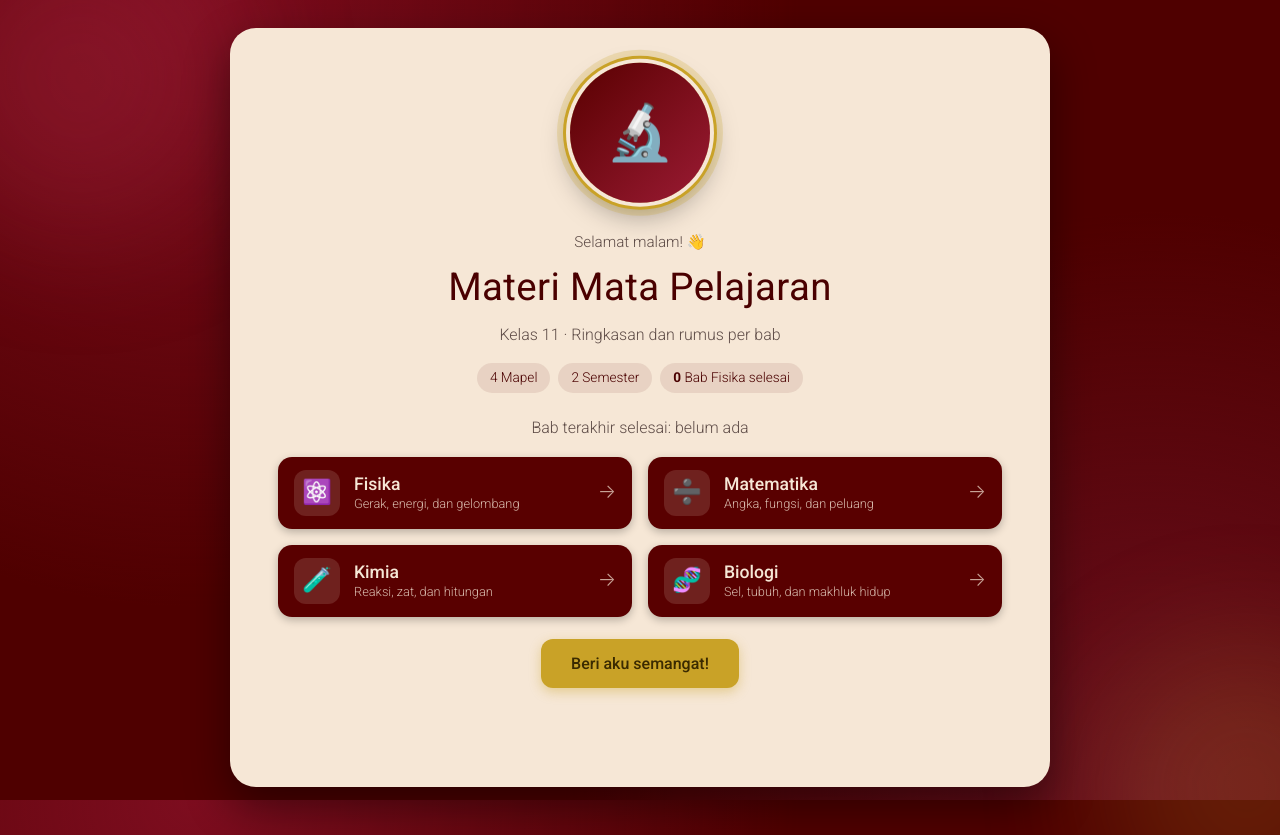
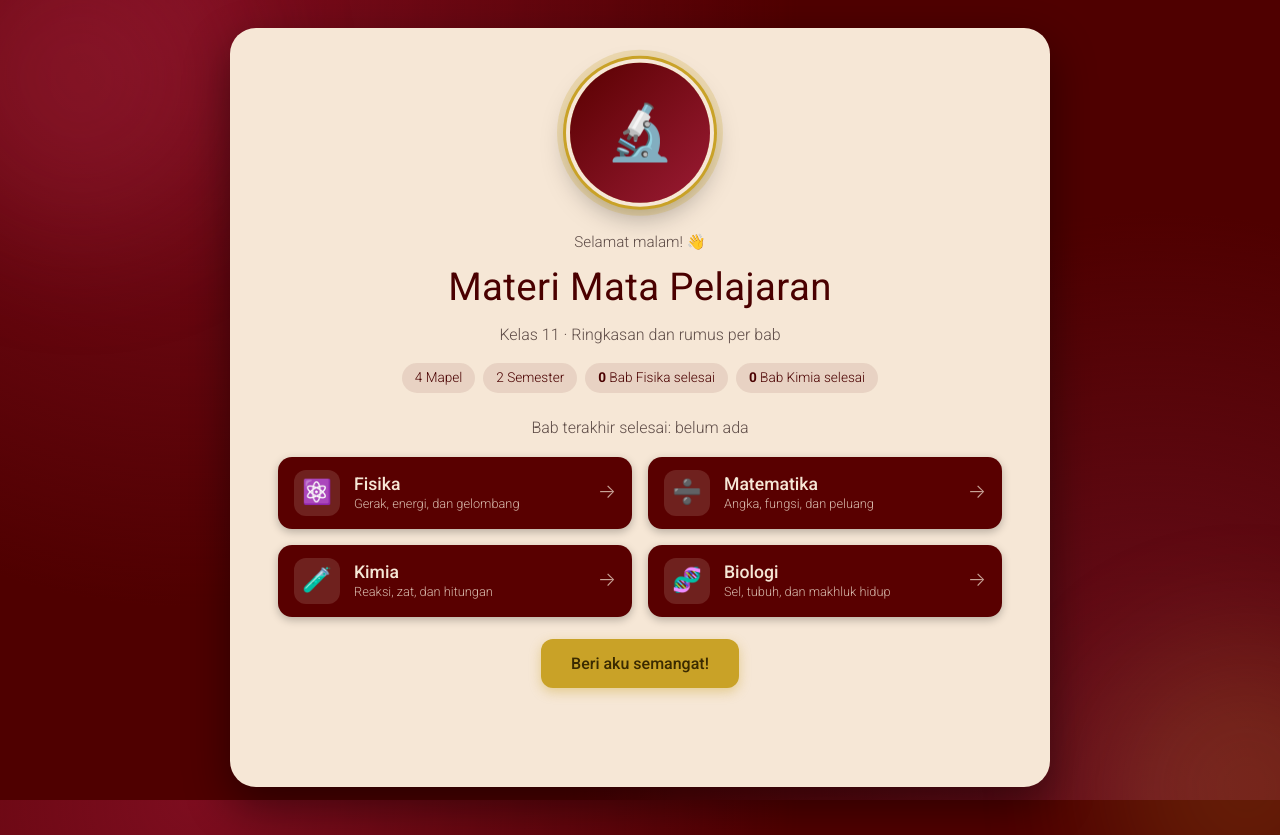
Before and after one commit to rayss09/PROJECTWEBMAPEL1, a plain HTML site: page index.html in a window 1280 px wide. Drawn offline with Linux system fonts and the light colour scheme.

Commit message:
Update index.html

```diff
--- a/index.html
+++ b/index.html
@@ -24,6 +24,7 @@
       <span>4 Mapel</span>
       <span>2 Semester</span>
       <span><b id="jumlah">0</b> Bab Fisika selesai</span>
+      <span><b id="jumlahKimia">0</b> Bab Kimia selesai</span>
     </div>
     <p id="babTerakhir" class="sub" aria-live="polite">Bab terakhir selesai: belum ada</p>
 
```
